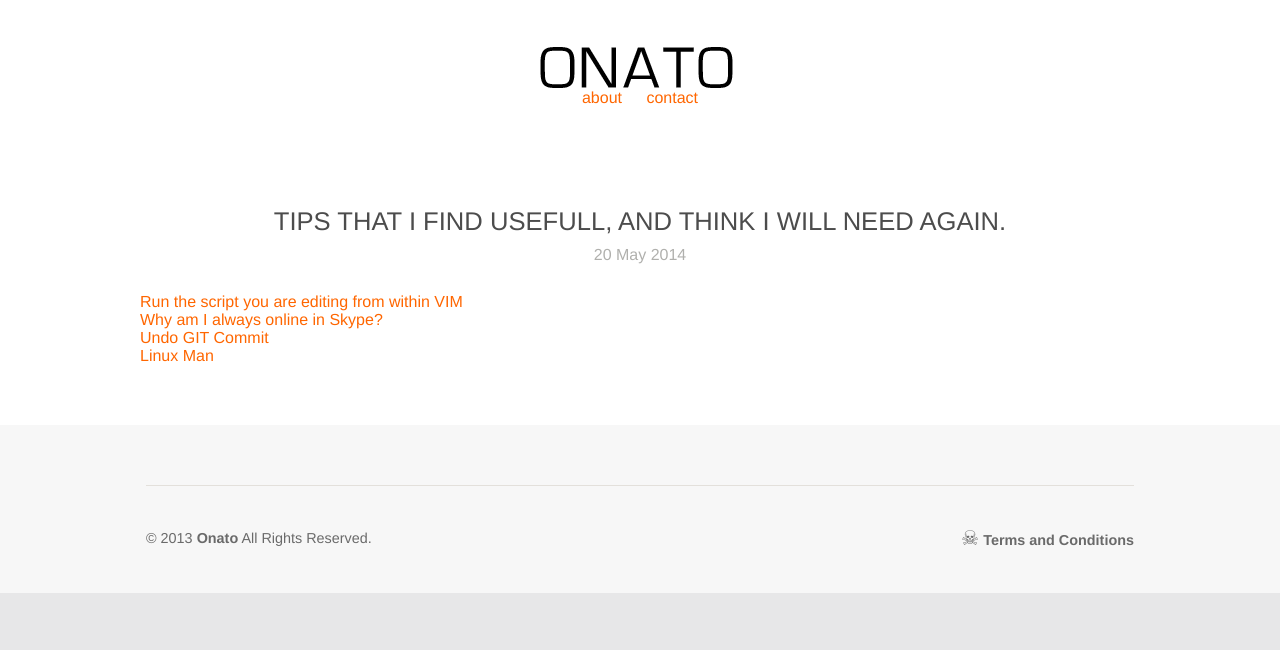
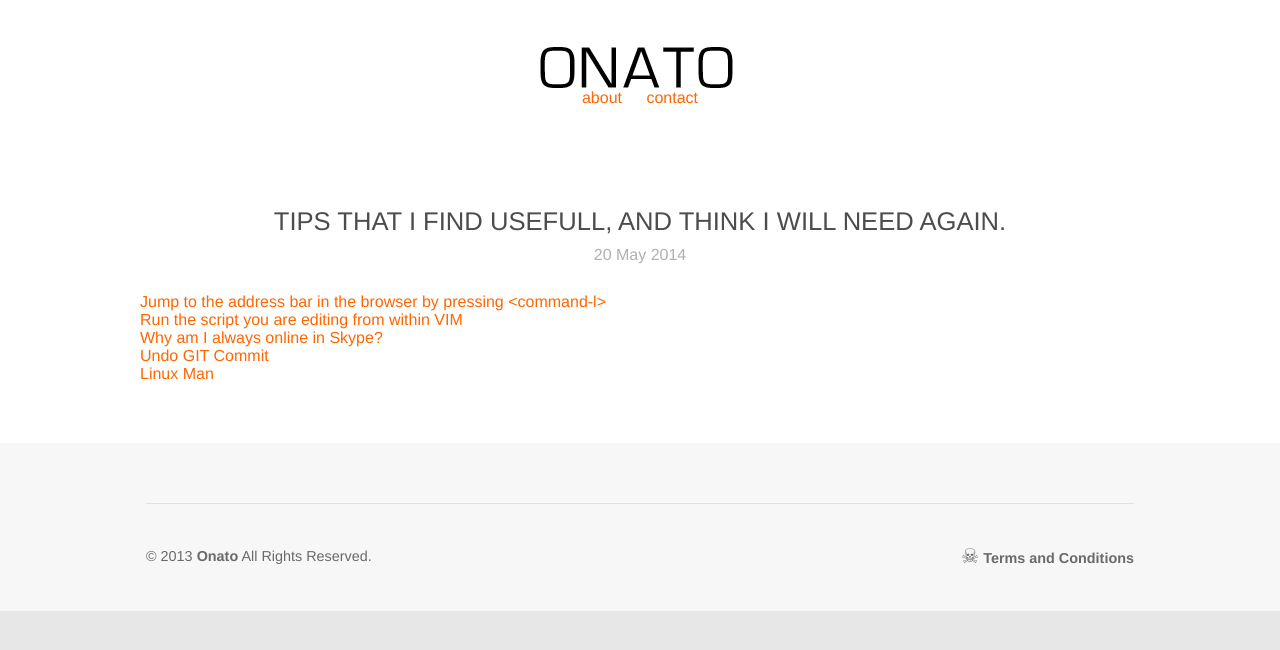
Before and after one commit to onato/onato.github.io, a Jekyll site: the page built from _posts/tips/2014-05-20-index.md, in a window 1280 px wide. Shown: the top 650 px of the page. Built offline with Jekyll 4.4.1, drawn with Linux system fonts in a browser that asks for light colours; nearby versions of some CDN libraries; comment, search, counter and statistics services are not loaded.

Commit message:
Add address bar tip. Fix case issue in image.

```diff
--- /dev/null
+++ b/_posts/tips/2015-02-01-jump-to-the-browser-address-bar.md
@@ -0,0 +1,9 @@
+---
+layout: tip
+title: "Jump to the address bar in the browser by pressing &lt;command-l&gt;"
+categories: tips
+---
+
+###Press &lt;command-l&gt; in your browser to jump to the address bar.
+
+This allows you to go from coding to googling without leaving the home row.
```
Also changed, not shown: _posts/projects/2011-07-01-mesh-bust.md (+1 -1 lines).
